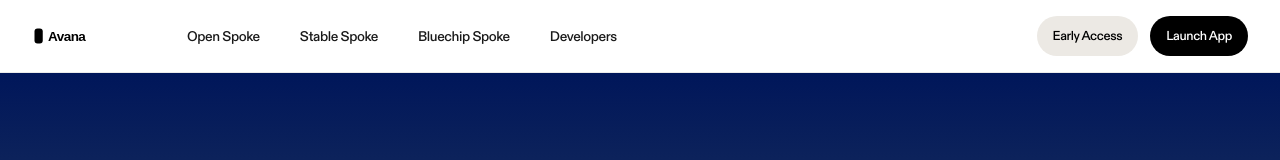
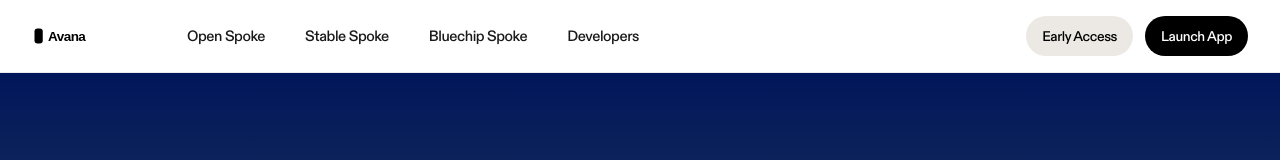
Before and after one commit to Amm-Market/amm-market, a Next.js app: page / in a window 1280 px wide. Shown: the top 160 px of the page. Built offline with nearby package versions, Linux system fonts and the light colour scheme.

Commit message:
Tweak header and docs typography

```diff
--- a/src/app/globals.css
+++ b/src/app/globals.css
@@ -207,6 +207,21 @@
 .type-accordion-answer {
   font-size: var(--type-body-size);
   line-height: 1.75;
+}
+
+.site-header-nav-link,
+.site-header-cta {
+  font-size: inherit;
+}
+
+@media (min-width: 768px) {
+  .site-header-nav-link {
+    font-size: 0.9375rem;
+  }
+
+  .site-header-cta {
+    font-size: 0.875rem;
+  }
 }
 
 .type-marketing-section-title {
--- a/src/components/developer-sidebar.tsx
+++ b/src/components/developer-sidebar.tsx
@@ -39,6 +39,7 @@
  */
 import Link from "next/link"
 import { usePathname } from "next/navigation"
+import type { CSSProperties } from "react"
 import {
   Bug,
   BookOpen,
@@ -173,6 +174,9 @@ const sectionColors: Record<string, { headerBg: string; headerText: string; item
 export default function DeveloperSidebar() {
   const pathname = usePathname()
   const normalizedPathname = pathname || "/"
+  const sidebarTypeScale = {
+    "--type-sidebar-link-size": "0.875rem",
+  } as CSSProperties
 
   const isActive = (href: string) => {
     return normalizedPathname === href
@@ -185,7 +189,10 @@ export default function DeveloperSidebar() {
   }
 
   return (
-    <aside className="hidden md:block w-64 border-r border-gray-200 h-[calc(100vh-73px)] sticky top-[73px]">
+    <aside
+      className="hidden md:block w-64 border-r border-gray-200 h-[calc(100vh-73px)] sticky top-[73px]"
+      style={sidebarTypeScale}
+    >
       {/* Scrollable content */}
       <div
         className="h-full overflow-y-auto pr-2"
--- a/src/components/header.tsx
+++ b/src/components/header.tsx
@@ -41,7 +41,7 @@ function isActivePath(pathname: string | null, href: string): boolean {
 export default function Header(): React.JSX.Element {
   const pathname = usePathname()
   const [mobileMenuOpen, setMobileMenuOpen] = useState(false)
-  const normalizedPathname = pathname || "/"
+  const [clientPathname, setClientPathname] = useState<string | null>(null)
 
   useEffect(() => {
     const previousOverflow = document.body.style.overflow
@@ -69,6 +69,10 @@ export default function Header(): React.JSX.Element {
     }
   }, [])
 
+  useEffect(() => {
+    setClientPathname(pathname)
+  }, [pathname])
+
   return (
     <>
       <header className="sticky top-0 z-50 border-b border-black/8 bg-[linear-gradient(rgba(255,255,255,0.91)_0%,rgba(255,255,255,0.91)_100%)] backdrop-blur-[7px]">
@@ -92,13 +96,14 @@ export default function Header(): React.JSX.Element {
 
           <nav aria-label="Primary navigation" className="hidden flex-1 items-center gap-8 md:flex lg:gap-10">
             {desktopLinks.map((link) => {
-              const isActive = isActivePath(normalizedPathname, link.href)
+              const isActive = clientPathname ? isActivePath(clientPathname, link.href) : false
 
               return (
                 <div key={link.href} className="group">
                   <Link
                     href={link.href}
-                    className={`relative inline-flex translate-y-0 items-center py-2 text-[14px] font-medium tracking-[-0.03em] transition duration-200 hover:-translate-y-0.5 ${
+                    suppressHydrationWarning
+                    className={`site-header-nav-link relative inline-flex translate-y-0 items-center py-2 text-[14px] font-medium tracking-[-0.03em] transition duration-200 hover:-translate-y-0.5 ${
                       isActive ? "text-black" : "text-black/90 hover:text-black"
                     }`}
                   >
@@ -118,7 +123,8 @@ export default function Header(): React.JSX.Element {
             <div className="transition duration-200 hover:-translate-y-0.5 hover:scale-[1.01]">
               <Link
                 href={ctas[0].href}
-                className="inline-flex h-10 items-center justify-center rounded-full bg-[#ece9e4] px-4 text-[13px] font-medium tracking-[-0.03em] text-black transition hover:bg-[#e4e0db]"
+                suppressHydrationWarning
+                className="site-header-cta inline-flex h-10 items-center justify-center rounded-full bg-[#ece9e4] px-4 text-[13px] font-medium tracking-[-0.03em] text-black transition hover:bg-[#e4e0db]"
               >
                 {ctas[0].label}
               </Link>
@@ -126,7 +132,8 @@ export default function Header(): React.JSX.Element {
             <div className="transition duration-200 hover:-translate-y-0.5 hover:scale-[1.01]">
               <Link
                 href={ctas[1].href}
-                className="inline-flex h-10 items-center justify-center rounded-full bg-black px-4 text-[13px] font-medium tracking-[-0.03em] text-white transition hover:bg-black/88"
+                suppressHydrationWarning
+                className="site-header-cta inline-flex h-10 items-center justify-center rounded-full bg-black px-4 text-[13px] font-medium tracking-[-0.03em] text-white transition hover:bg-black/88"
               >
                 {ctas[1].label}
               </Link>
@@ -216,7 +223,7 @@ export default function Header(): React.JSX.Element {
           >
             <ol>
               {mobileLinks.map((link, index) => {
-                const isActive = isActivePath(normalizedPathname, link.href)
+                const isActive = clientPathname ? isActivePath(clientPathname, link.href) : false
 
                 return (
                   <li
@@ -228,6 +235,7 @@ export default function Header(): React.JSX.Element {
                   >
                     <Link
                       href={link.href}
+                      suppressHydrationWarning
                       className="flex items-end justify-between gap-5 py-3"
                       onClick={() => setMobileMenuOpen(false)}
                     >
```
